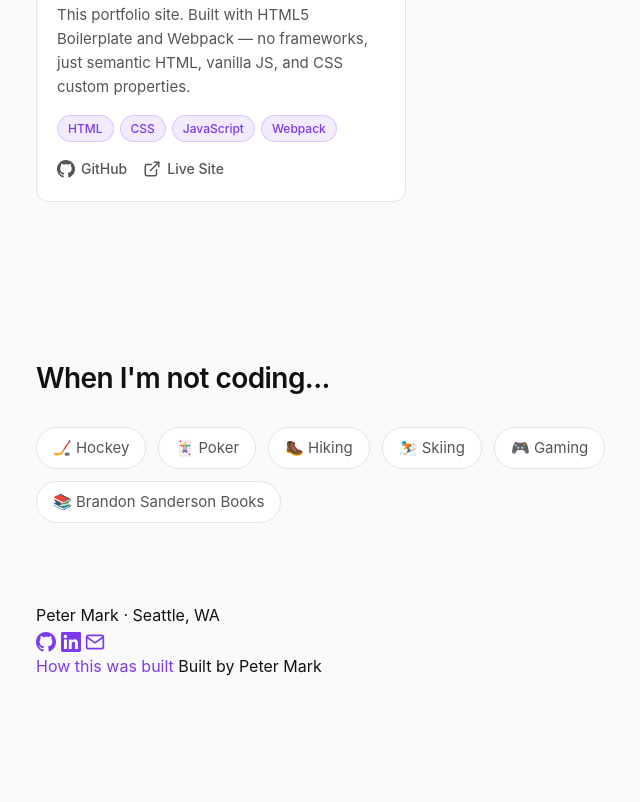
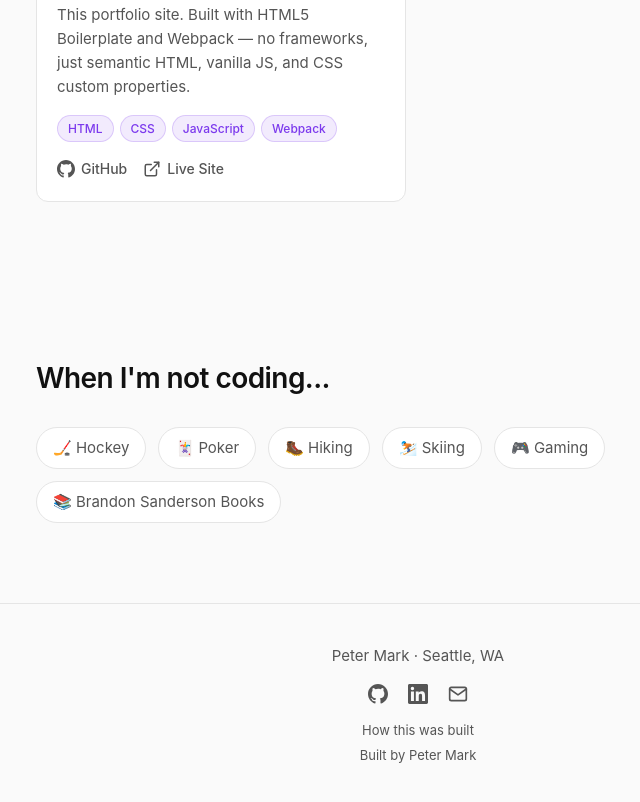
Before and after one commit to ptemark/PersonalWebsite, a website built with webpack: page index.html in a window 1280 px wide. Shown: the part 2161-2963 px from the top of the page, without its empty margins (222-862 px from the left). Before the commit the page ends 2841 px from the top, so only its background shows below. Built offline with nearby package versions, Linux system fonts and the light colour scheme.

Commit message:
style(footer): implement footer styles
- Centered flex-column layout with text-align: center
- Border-top divider using --color-border token
- 2.5rem vertical padding (minimal — footer is intentionally compact)
- Social icon row matching hero__social (same gap, muted color, hover to text)
- footer__name and footer__built in muted text at 0.9375rem
- footer__built-link subtle link at 0.8125rem, hover reveals accent color
- footer__meta stacked column with tight gap

Co-Authored-By: Claude <noreply@anthropic.com>

```diff
--- a/css/style.css
+++ b/css/style.css
@@ -631,6 +631,68 @@ textarea {
 }
 
 /* ==========================================================================
+   Footer
+   ========================================================================== */
+
+.footer {
+  border-top: 1px solid var(--color-border);
+  padding-block: 2.5rem;
+}
+
+.footer__inner {
+  display: flex;
+  flex-direction: column;
+  align-items: center;
+  gap: 1rem;
+  text-align: center;
+}
+
+.footer__name {
+  font-size: 0.9375rem;
+  color: var(--color-text-muted);
+}
+
+.footer__social {
+  display: flex;
+  gap: 1.25rem;
+  justify-content: center;
+}
+
+.footer__social-link {
+  display: flex;
+  align-items: center;
+  color: var(--color-text-muted);
+  transition: color var(--transition-default);
+}
+
+.footer__social-link:hover {
+  color: var(--color-text);
+}
+
+.footer__meta {
+  display: flex;
+  flex-direction: column;
+  align-items: center;
+  gap: 0.25rem;
+}
+
+.footer__built-link {
+  font-size: 0.8125rem;
+  color: var(--color-text-muted);
+  text-decoration: none;
+  transition: color var(--transition-default);
+}
+
+.footer__built-link:hover {
+  color: var(--color-accent);
+}
+
+.footer__built {
+  font-size: 0.8125rem;
+  color: var(--color-text-muted);
+}
+
+/* ==========================================================================
    Helper Classes
    ========================================================================== */
 
```
Also changed, not shown: spec/TASKS.md (+2 -1 lines).
